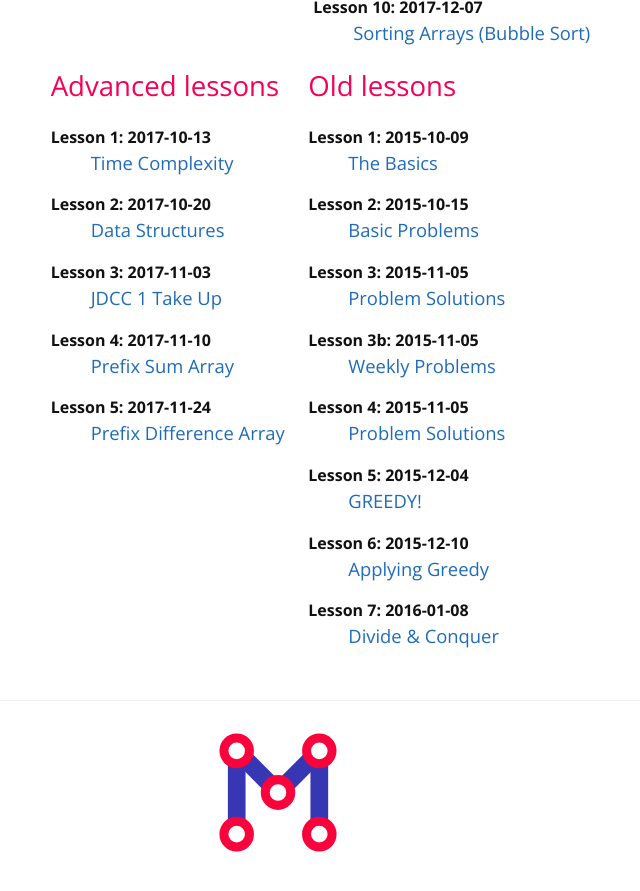
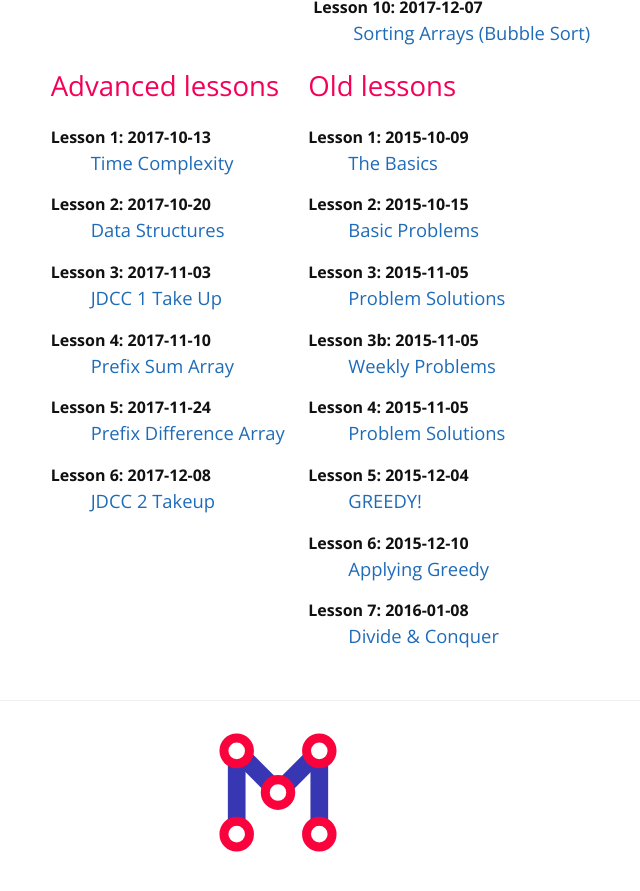
Before and after one commit to mcpt/mcpt.github.io, a Jekyll site: the page built from cpt.md, in a window 1280 px wide and 900 px high, scrolled down 1364 px. Shown: the top 891 px of the window, without its empty margins (362-1002 px from the left). Built offline with Jekyll 4.4.1, drawn with Linux system fonts in a browser that asks for light colours.

Commit message:
Added JDCC 2 Takeup lesson (for Lev)

```diff
--- a/_data/advanced-lessons.yml
+++ b/_data/advanced-lessons.yml
@@ -28,3 +28,8 @@
   date: 2017-11-24
   id: 5
   url: https://docs.google.com/presentation/d/1pVp6sCmICxWvpRNwqJJFc5jUQaaJcFHxb_5F24xZUso/edit?usp=sharing
+
+- title: JDCC 2 Takeup
+  date: 2017-12-08
+  id: 6
+  url: https://docs.google.com/presentation/d/1WKtrsCNWlOPW-apdpE4BS9V4Pp3XLpeuNK7lMhPD8lw/edit?usp=sharing
```
